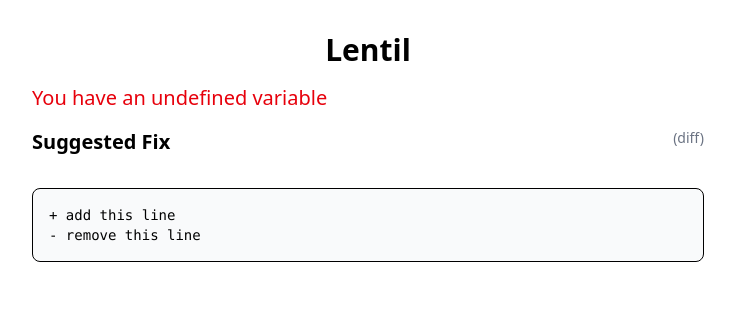
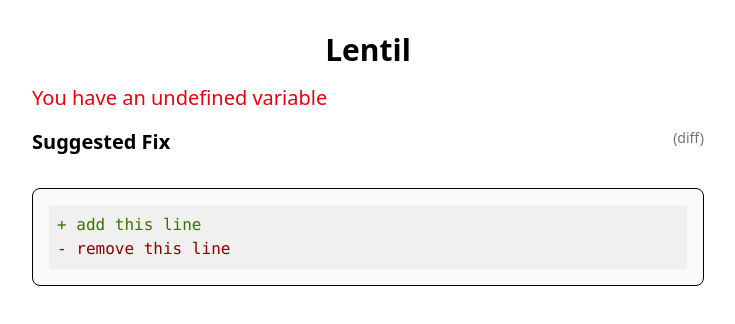
Before and after one commit to plamorg/lentil, a React (Vite) app in the folder frontend/: page / in a window 1280 px wide. Shown: the top 324 px of the page, without its empty margins (272-1007 px from the left). Built offline with nearby package versions, Linux system fonts and the light colour scheme.

Commit message:
feat: add syntax highlighting

```diff
--- a/frontend/package.json
+++ b/frontend/package.json
@@ -15,6 +15,7 @@
     "postcss": "^8.5.2",
     "react": "^19.0.0",
     "react-dom": "^19.0.0",
+    "react-syntax-highlighter": "^15.6.1",
     "tailwindcss": "^4.0.6"
   },
   "devDependencies": {
--- a/frontend/src/SuggestedFix.tsx
+++ b/frontend/src/SuggestedFix.tsx
@@ -1,3 +1,5 @@
+import SyntaxHighlighter from 'react-syntax-highlighter'
+
 function SuggestedFixHeader() {
   return (
     <div className="flex flex-row justify-between">
@@ -10,11 +12,9 @@
 function SuggestedFixBody({ diff } : { diff: string }) {
   return (
     <div className="border rounded-lg bg-gray-50 p-4">
-      <pre className="whitespace-pre-wrap font-mono text-sm">
-        <code>
-          {diff}
-        </code>
-      </pre>
+      <SyntaxHighlighter language="diff">
+        {diff}
+      </SyntaxHighlighter>
     </div>
   )
 }
```
Also changed, not shown: 1 other file (tests, documents, lock files or other folders).
